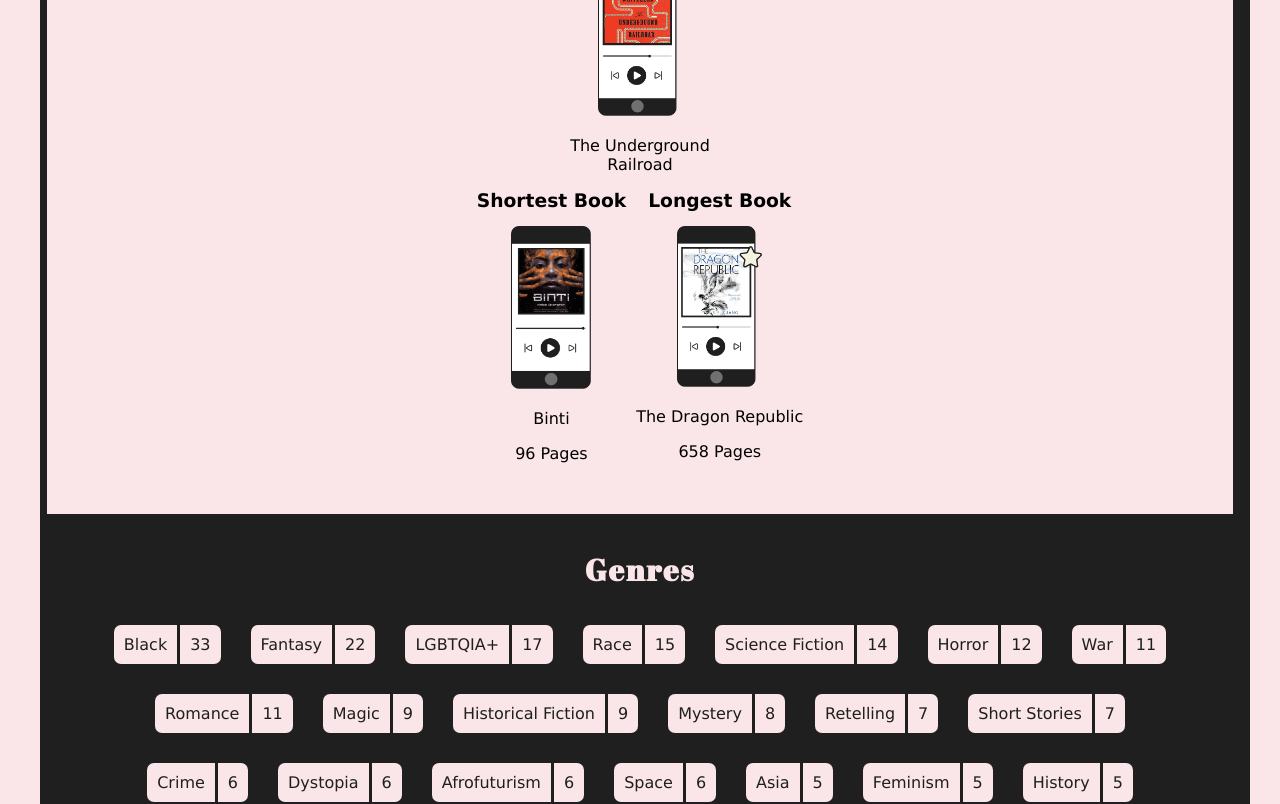
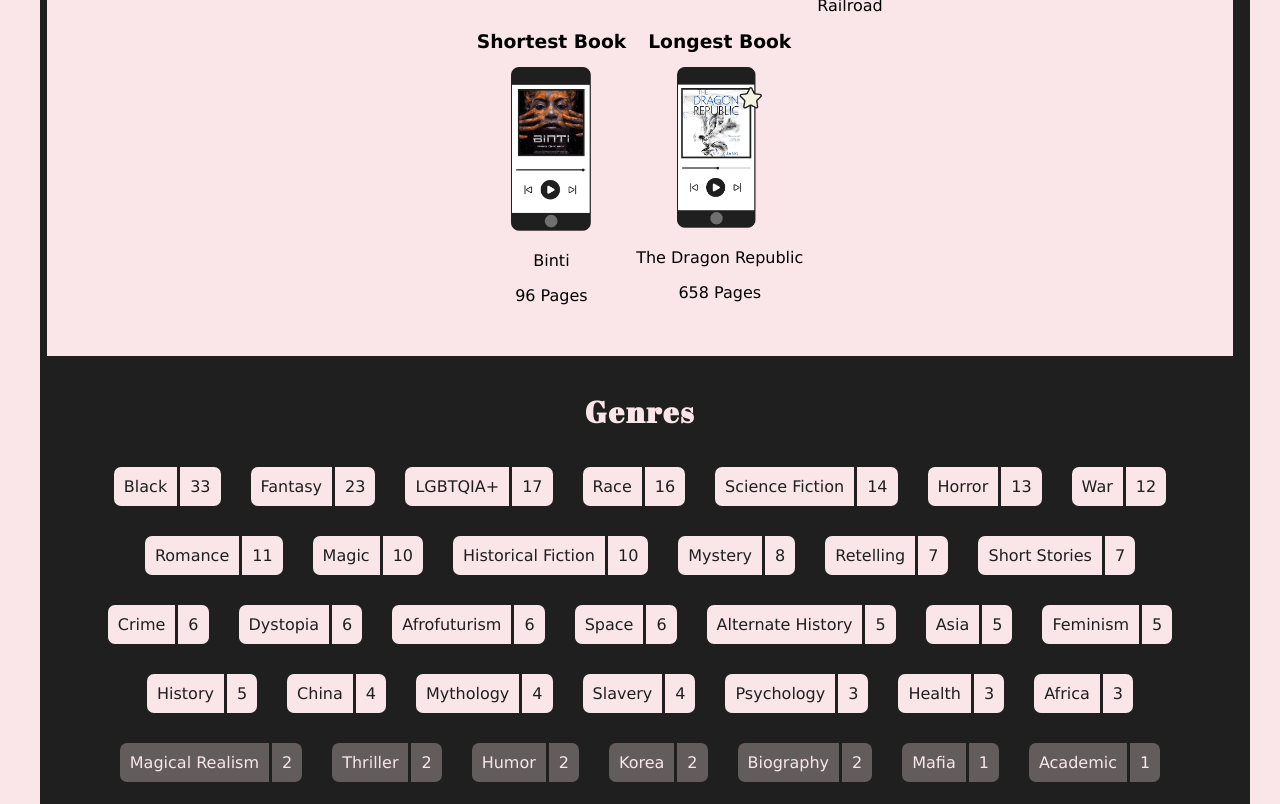
Before and after one commit to brittanyrw/thebookishlog, a Vue app: page /stats in a window 1280 px wide. Shown: the part 1140-1944 px from the top of the page. Built offline with nearby package versions, Linux system fonts and the light colour scheme.

Commit message:
Add book

```diff
--- a/src/components/OverallStatistics.vue
+++ b/src/components/OverallStatistics.vue
@@ -232,6 +232,7 @@ export default {
         (a, b) => b[1] - a[1]
       );
       countedObj = Object.fromEntries(sortedCountedObj);
+      console.log(countedObj);
       return countedObj;
     },
     valueCount(key, value) {
@@ -312,6 +313,12 @@ h3 {
   flex-wrap: wrap;
 }
 
+.star-ratings {
+  display: flex;
+  flex-wrap: wrap;
+  justify-content: center;
+}
+
 .shortest-book {
   max-width: 250px;
   margin-right: 10px;
@@ -323,6 +330,7 @@ h3 {
   justify-content: center;
 }
 
+.overall-stats-component {
   .favorite-books ul {
     display: flex;
     margin: auto;
@@ -333,6 +341,10 @@ h3 {
     li {
       margin: 0 20px;
       max-width: 200px;
+    }
+    .book p {
+      max-width: 100px;
+    }
   }
 }
 
--- a/src/data/authors.js
+++ b/src/data/authors.js
@@ -458,8 +458,8 @@ export const authorData = [
     website: "nnedi.com"
   },
   {
-    name: "R. F. Kuang",
-    books: ["The Poppy War", "The Dragon Republic", "The Burning God"],
+    name: "Rebecca F. Kuang",
+    books: ["The Poppy War", "The Dragon Republic", "The Burning God", "Babel"],
     poc: true,
     gender: "female",
     lgbt: false,
--- a/src/data/books.ts
+++ b/src/data/books.ts
@@ -31,6 +31,7 @@ export type Setting =
   | "Boston"
   | "California"
   | "Canada"
+  | "China"
   | "Egypt"
   | "Fictional"
   | "Florida"
@@ -53,6 +54,7 @@ export type Setting =
   | "Asia";
 
 export type Genres =
+  | "Academic"
   | "Alternate History"
   | "Africa"
   | "Afrofuturism"
@@ -764,7 +766,7 @@ export const bookData: Book[] = [
     audioBookNarrator: ["Tapiwa Mugweni"],
     publishedYear: 2021,
     setting: ["Fictional"],
-    genre: ["Horror", "Thriller", "LGBTQIA+", "Black", "Race"],
+    genre: ["Horror", "Thriller", "LGBTQIA+", "Black", "Race", "Academic"],
     age: "Young Adult",
     type: "Fiction",
     pages: 470,
@@ -945,7 +947,7 @@ export const bookData: Book[] = [
   },
   {
     title: "The Poppy War",
-    author: ["R.F. Kuang"],
+    author: ["Rebecca F. Kuang"],
     audioBookNarrator: ["Emily Woo Zeller"],
     publishedYear: 2018,
     setting: ["Fictional", "Asia"],
@@ -964,7 +966,7 @@ export const bookData: Book[] = [
   },
   {
     title: "The Dragon Republic",
-    author: ["R.F. Kuang"],
+    author: ["Rebecca F. Kuang"],
     audioBookNarrator: ["Emily Woo Zeller"],
     publishedYear: 2019,
     setting: ["Fictional", "Asia"],
@@ -983,7 +985,7 @@ export const bookData: Book[] = [
   },
   {
     title: "The Burning God",
-    author: ["R.F. Kuang"],
+    author: ["Rebecca F. Kuang"],
     audioBookNarrator: ["Emily Woo Zeller"],
     publishedYear: 2020,
     setting: ["Fictional", "Asia"],
@@ -1415,5 +1417,33 @@ export const bookData: Book[] = [
     progress: "finished",
     pageProgress: 100,
     fav: false
+  },
+  {
+    title: "Babel",
+    author: ["Rebecca F. Kuang"],
+    audioBookNarrator: ["Chris Lew Kum Hoi", "Billie Fulford-Brown"],
+    publishedYear: 2022,
+    setting: ["Fictional", "Asia", "United Kingdom", "China"],
+    genre: [
+      "Fantasy",
+      "Horror",
+      "China",
+      "Magic",
+      "War",
+      "Race",
+      "Historical Fiction",
+      "Alternate History"
+    ],
+    age: "Adult",
+    type: "Fiction",
+    pages: 545,
+    medium: "Audio",
+    rating: 5,
+    dateStarted: "01/01/2023",
+    dateFinished: "01/05/2023",
+    dnfDate: "",
+    progress: "finished",
+    fav: true,
+    pageProgress: 100
   }
 ];
```
Also changed, not shown: src/assets/imgs/babel.png (added), src/assets/imgs/rebecca-f-kuang.png (renamed from src/assets/imgs/r-f-kuang.png). Lines whose indentation alone changed are shown as unchanged.
